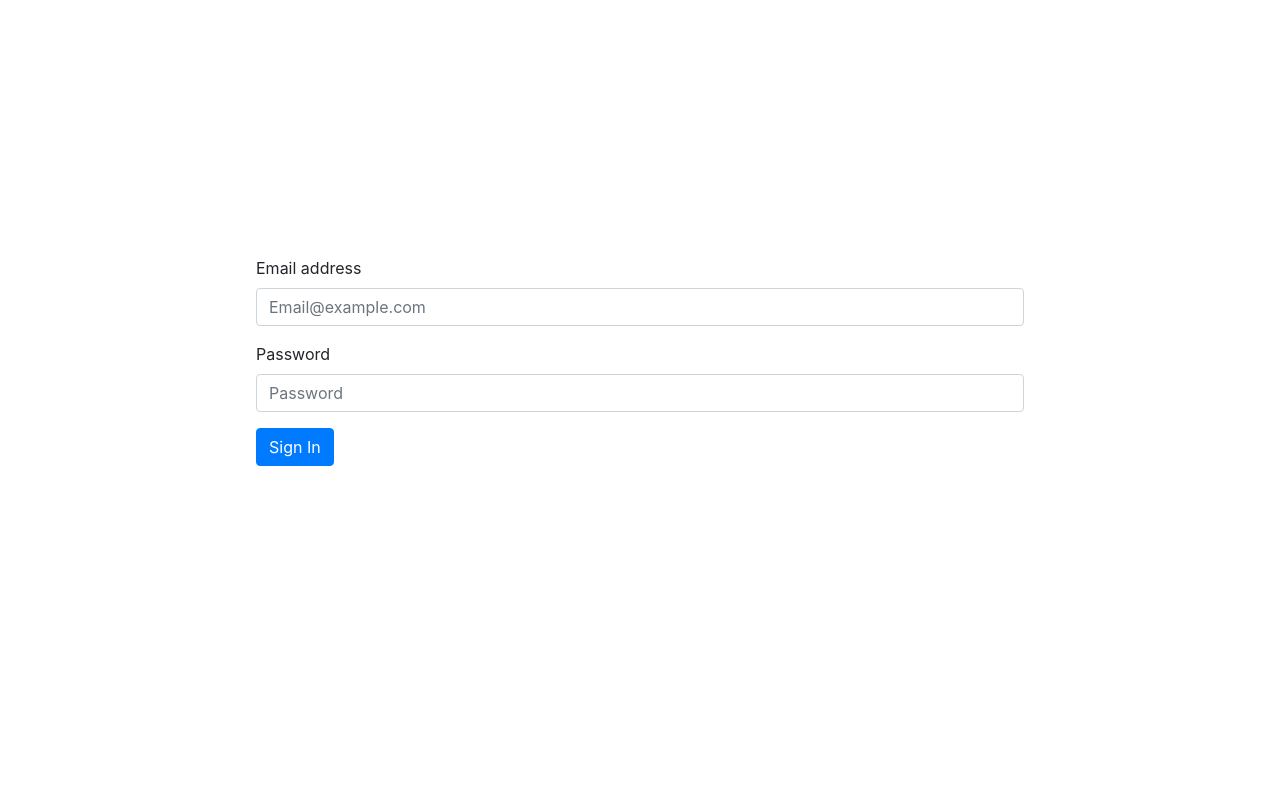
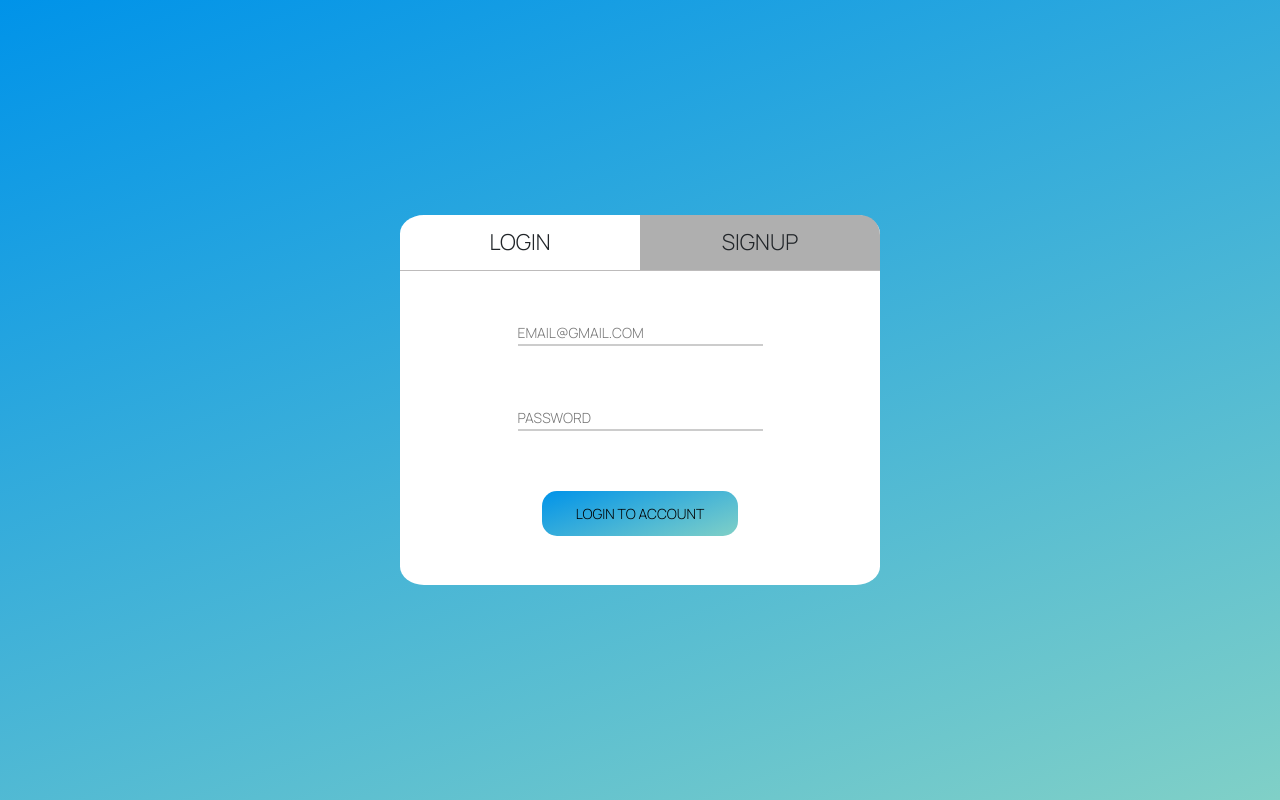
Before and after one commit to taradh/CPSC4620Project, a PHP site: page /login.html in a window 1280 px wide. Run offline with PHP 8.4, Linux system fonts and the light colour scheme.

Commit message:
updated login portal

```diff
--- a/login.html
+++ b/login.html
@@ -1,27 +1,61 @@
 <html lang="en">
+
 <head>
   <!-- Required meta tags -->
   <meta charset="utf-8">
   <meta name="viewport" content="width=device-width, initial-scale=1, shrink-to-fit=no">
 
   <!-- Bootstrap CSS -->
-    <link rel="stylesheet" href="https://cdn.jsdelivr.net/npm/bootstrap@4.5.3/dist/css/bootstrap.min.css" integrity="sha384-TX8t27EcRE3e/ihU7zmQxVncDAy5uIKz4rEkgIXeMed4M0jlfIDPvg6uqKI2xXr2" crossorigin="anonymous">
+  <link rel="stylesheet" href="https://cdn.jsdelivr.net/npm/bootstrap@4.5.3/dist/css/bootstrap.min.css"
+    integrity="sha384-TX8t27EcRE3e/ihU7zmQxVncDAy5uIKz4rEkgIXeMed4M0jlfIDPvg6uqKI2xXr2" crossorigin="anonymous">
   <!-- Unique CSS  -->
-    <link  href = "unique-css.css" rel="stylesheet" type="text/css">
+  <link href="unique-css.css" rel="stylesheet" type="text/css">
+  <link href="https://fonts.googleapis.com/css?family=Abel" rel="stylesheet">
+
 
   <title>Library Management System</title>
 </head>
+
 <body>
-      <form class="admission-page">
-          <div class="form-group">
-            <label for="email">Email address</label>
-            <input type="email" class="form-control" id="email" placeholder="Email@example.com" aria-describedby="email">
+  <div class="form">
+    <div class="head" class="signup">
+      <div onclick="swap(this);" data-tab="login" class="login-tab">
+        LOGIN
       </div>
-          <div class="form-group">
-            <label for="password">Password</label>
-            <input type="password" class="form-control" id="password" placeholder="Password">
+      <div onclick="swap(this);" data-tab="signup" class="signup-tab">
+        SIGNUP
       </div>
-          <button type="submit" class="btn btn-primary">Sign In</button>
+    </div>
+    <div class="body" id="form-body">
+      <div class="login">
+        <form class="form-row" action="login-form-handler.php" method="POST">
+          <input type="email" name="login_email" placeholder="EMAIL@GMAIL.COM" required>
+          <input type="password" name="login_password" placeholder="PASSWORD" required>
+          <button>LOGIN TO ACCOUNT</button>
         </form>
+      </div>
+      <div class="signup">
+        <form class="form-row" action="signup-form-handler.php" method="POST">
+          <input type="email" name="signup_email" placeholder="EMAIL@GMAIL.COM" required>
+          <input type="Password" name="signup_password" placeholder="PASSWORD" required>
+          <input type="Password" name="signup_confirm_password" placeholder="CONFIRM PASSWORD" required>
+          <button>CREATE ACCOUNT</button>
+        </form>
+      </div>
+    </div>
+  </div>
+  <script>
+    function swap(referTo) {
+      if (referTo.getAttribute("data-tab") == "login") {
+        document.getElementById("form-body").classList.remove('active');
+        referTo.parentNode.classList.remove('signup');
+      }
+      else {
+        document.getElementById("form-body").classList.add('active');
+        referTo.parentNode.classList.add('signup');
+      }
+    }
+  </script>
+
 </body>
 </html>
--- a/unique-css.css
+++ b/unique-css.css
@@ -1,4 +1,145 @@
-.admission-page {
-    margin : 20%;
+@import url('https://fonts.googleapis.com/css2?family=Manrope:wght@300&display=swap');
+
+* {
+    box-sizing: border-box;
+    margin: 0;
+    padding: 0;
+    font-family: 'Manrope', sans-serif;
+}
+body {
+    background-color: #0093E9;
+    background-image: linear-gradient(160deg, #0093E9 0%, #80D0C7 100%);
+    margin: 0;
+    padding: 0;
+    font-family: 'Manrope', sans-serif;
+    font-size: 14px;
+}
+
+.form {
+    position: absolute;
+    top: 50%;
+    left: 50%;
+    transform: translate(-50%, -50%);
+    width: 480px;
+    height: 370px;
+    background: white;
+    border-radius: 5%;
+}
+
+.form .head {
+    width: 100%;
+    height: 55px;
+    display: flex;
+}
+
+.form .head > div {
+    width: 50%;
+    height: 100%;
+    text-align: center;
+    font-size: 22px;
+    line-height: 55px;
+    cursor: pointer;
+    background: transparent;
+}
+
+.form .head .signup > div:nth-child(1),.form .head > div:nth-child(2) {
+    background: rgb(175, 175, 175);
+    transition: all .3s ease-in-out;
+    border-top-right-radius: 20px;
+}
+
+.form .head .signup > div:nth-child(2) {
+    background: transparent !important;
+    transition: all .3s ease-in-out;
+}
+
+.form .body {
+    position: absolute;
+    overflow: hidden;
+    width: 100%;
+    height: 100%;
+}
+
+.form .body > div {
+    position: absolute;
+    width: 100%;
+    height: 100%;
+    transition: all .3s ease-in-out;
+}
+
+.form .body .form-row {
+    border-top: 1px solid rgb(189, 187, 187);
+}
+
+.form .body .form-row input {
+    width: 50%;
+    height: 25px;
+    margin: 0;
+    margin-top: 50px;
+    margin-left: 25%;
+    border-bottom-color: #ccc;
+    border-right-style: none;
+    border-left-style: none;
+    border-top-style: none;
+    text-rendering: auto;
+    margin-bottom: 10px;
+    outline: none;
 
 }
+
+.form .body .login .form-row button {
+    width: 40%;
+    border: none;
+    outline: none;
+    border-radius: 15px;
+    background-color: #0093E9;
+    background-image: linear-gradient(160deg, #0093E9 0%, #80D0C7 100%);
+    margin-left: 30%;
+    margin-top: 50px;
+    height: 45px;
+    text-transform: uppercase;
+    cursor: pointer;
+}
+
+.form .body .signup .form-row button {
+    width: 40%;
+    border: none;
+    outline: none;
+    border-radius: 15px;
+    background-color: #0093E9;
+    background-image: linear-gradient(160deg, #0093E9 0%, #80D0C7 100%);
+    margin-left: 30%;
+    margin-top: 30px;
+    height: 45px;
+    text-transform: uppercase;
+    cursor: pointer;
+}
+
+.form .body > div.login {
+    left: 0%;
+}
+
+.form .body > div.signup {
+    left: 100%;
+}
+
+.form .body.active > div.login {
+    left: -100%;
+}
+.form .body.active > div.signup {
+    left: 0%;
+}
+
+.signup .form-row input[type="email"] {
+    outline: none;
+}
+
+.signup .form-row input[type="Password"] {
+    outline: none;
+    margin-top: 5%;
+}
+
+.signup .form-row input[type="ConfirmPassword"] {
+    outline: none;
+    margin-top: 5%;
+}
```
Also changed, not shown: login-form-handler.php (added, +16 -0 lines), image.jpg (added), signup-form-handler.php (added). Lines whose indentation alone changed are shown as unchanged.
